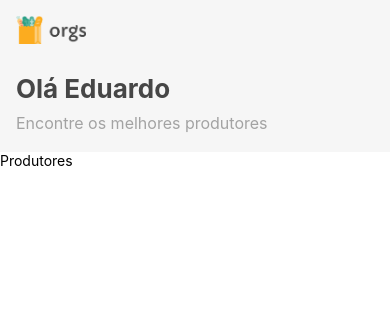
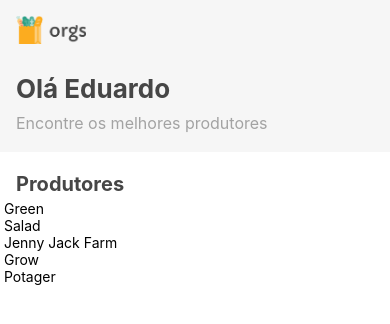
Before and after one commit to eduardomeloo/orgs-hooks, a React Native app: screen / in a window 390 px wide. Shown: the top 324 px of the page. Built offline with nearby package versions, Linux system fonts and the light colour scheme.

Commit message:
Criação da lista de produtores, add hooks state

```diff
--- a/App.js
+++ b/App.js
@@ -1,11 +1,17 @@
 import React from "react";
-import { SafeAreaView } from "react-native";
+import { SafeAreaView, StyleSheet } from "react-native";
 import Home from "./src/telas/Home";
 
 function App() {
-    return  <SafeAreaView>
+    return  <SafeAreaView style={estilos.tela}>
                 <Home />
             </SafeAreaView>
 }
 
+const estilos = StyleSheet.create({
+    tela: {
+        flex: 1
+    }
+})
+
 export default App;
--- a/src/telas/Home/componentes/Produtores.js
+++ b/src/telas/Home/componentes/Produtores.js
@@ -1,11 +1,37 @@
-import React, { useEffect } from "react";
-import { Text } from "react-native";
+import React, { useEffect, useState } from "react";
+import { FlatList, Text, StyleSheet } from "react-native";
 import { carregaProdutores } from "../../../servicos/carregaDados";
 
-export default function Produtores() {
+export default function Produtores({ topo: Topo }) {
+    const [titulo, setTitulo] = useState('');
+    const [lista, setLista] = useState('');
+
     useEffect(() => {
         const retorno = carregaProdutores();
-        console.log(retorno)
+        setTitulo(retorno.titulo)
+        setLista(retorno.lista)
     }, [])
-    return <Text>Produtores</Text>
+
+    const TopoLista = () => {
+        return <>
+            <Topo />
+            <Text style={estilos.titulo}>{ titulo }</Text>
+        </>
+    }
+    return <FlatList
+            data={lista}
+            renderItem={ ({item: {nome}}) => <Text> { nome } </Text> }
+            keyExtractor={({nome}) => nome}
+            ListHeaderComponent={TopoLista} />
 }
+
+const estilos = StyleSheet.create({
+    titulo: {
+        fontSize: 20,
+        lineHeight: 32,
+        marginHorizontal: 16,
+        marginTop: 16,
+        fontWeight: 'bold',
+        color: '#464646'
+    }
+})
--- a/src/telas/Home/index.js
+++ b/src/telas/Home/index.js
@@ -3,8 +3,5 @@
 import Topo from './componentes/Topo'
 
 export default function Home() {
-    return <>
-        <Topo />
-        <Produtores />
-    </>
+    return <Produtores topo={Topo} />
 }
```
